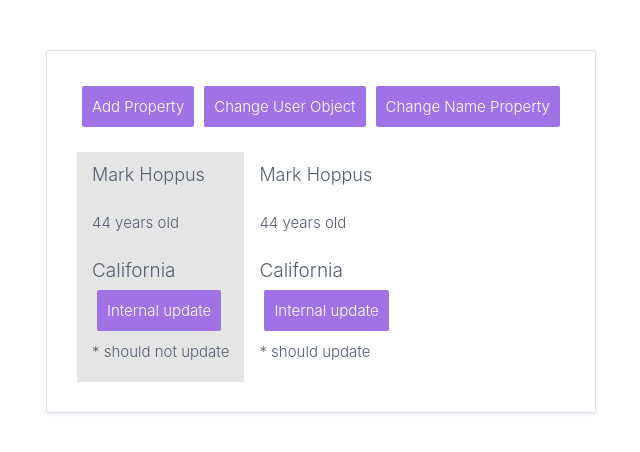
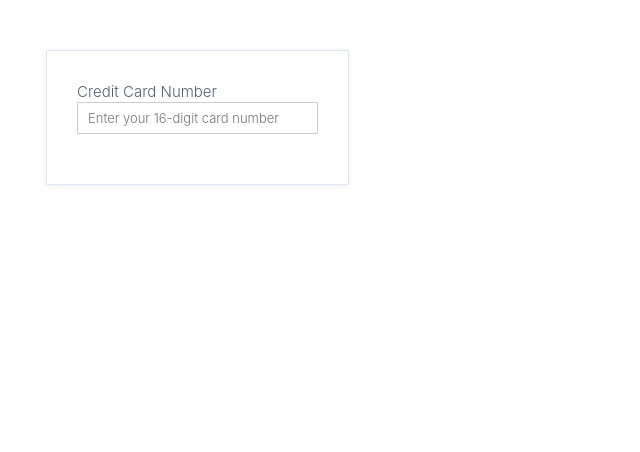
Before and after one commit to tabarino/angular-pro, an Angular app: page / in a window 1280 px wide. Shown: the top 452 px of the page, without its empty margins (4-644 px from the left). Built offline with nearby package versions, Linux system fonts and the light colour scheme.

Commit message:
22 - Attribute Directives

```diff
--- a/src/app/app.component.html
+++ b/src/app/app.component.html
@@ -1,9 +1,10 @@
 <div>
-    <button (click)="addProp()">Add Property</button>
-    <button (click)="changeUser()">Change User Object</button>
-    <button (click)="changeName()">Change Name Property</button>
-    <div class="users">
-        <example-one [user]="user"></example-one>
-        <example-two [user]="user"></example-two>
-    </div>
+    <label>
+        Credit Card Number
+        <input
+            name="credit-card"
+            type="text"
+            placeholder="Enter your 16-digit card number"
+            credit-card>
+    </label>
 </div>
--- a/src/app/app.module.ts
+++ b/src/app/app.module.ts
@@ -8,13 +8,15 @@ import { AppComponent } from './app.component';
 import { OneComponent } from './one/one.component';
 import { TwoComponent } from './two/two.component';
 import { ThreeComponent } from './three/three.component';
+import { CreditCardDirective } from './credit-card/credit-card.directive';
 
 @NgModule({
     declarations: [
         AppComponent,
         OneComponent,
         TwoComponent,
-        ThreeComponent
+        ThreeComponent,
+        CreditCardDirective
     ],
     imports: [
         BrowserModule,
--- /dev/null
+++ b/src/app/credit-card/credit-card.directive.ts
@@ -0,0 +1,10 @@
+import { Directive, ElementRef } from '@angular/core';
+
+@Directive({
+    selector: '[credit-card]'
+})
+export class CreditCardDirective {
+    constructor(private element: ElementRef) {
+        console.log(this.element);
+    }
+}
```
